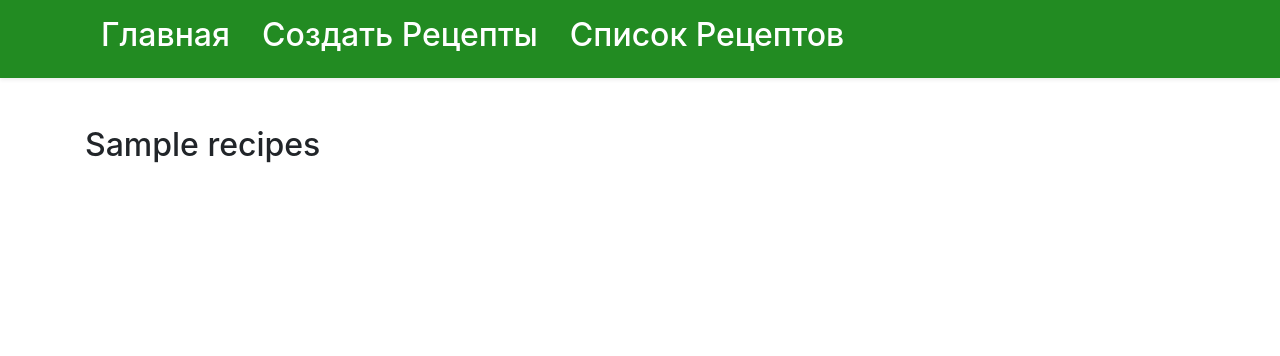
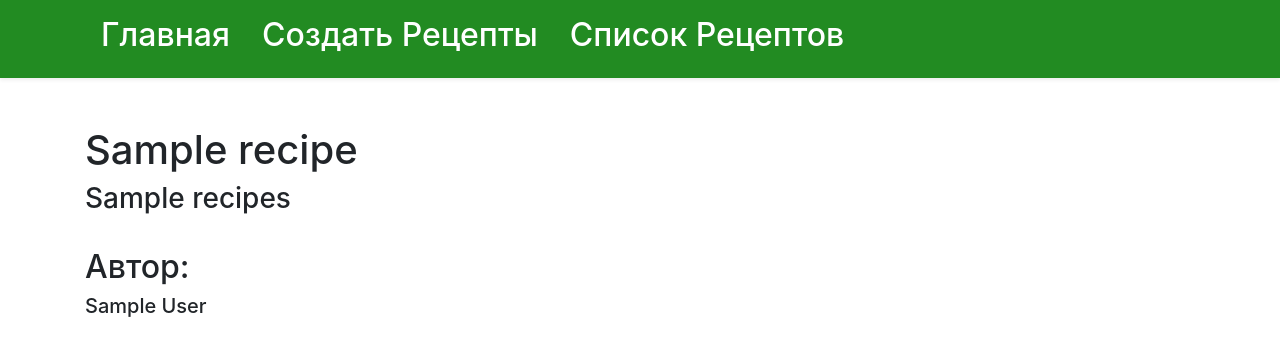
Before and after one commit to Muta-Mad/blog_recipes, a Django app: template templates/main/recipes_detail.html in a window 1280 px wide. Shown: the top 356 px of the page. Run offline with Django 3.2, Linux system fonts and the light colour scheme; the template is opened without the code that fills it: most values are stand-ins (such as "Sample title", 1, 10 or a date in 2020); some libraries are stand-ins or nearby versions.

Commit message:
well done2

```diff
--- a/main/models.py
+++ b/main/models.py
@@ -3,7 +3,7 @@ from django.db import models
 
 class Recipe(models.Model):
     title = models.CharField('Название', max_length=20)
-    recipes = models.TextField(verbose_name='Рецепт', max_length=250)
+    recipes = models.TextField(verbose_name='Рецепт')
     author = models.CharField(verbose_name='Автор', max_length=20)
 
     def __str__(self):
--- a/templates/main/recipes_detail.html
+++ b/templates/main/recipes_detail.html
@@ -1,5 +1,10 @@
 {% extends "base.html" %}
 
 {% block content %}
-  <h2>{{ recipe.recipes }}</h2>
+  <h1>{{ recipe.title }}</h1>
+  <h3>{{ recipe.recipes }}</h3>
+  <br>
+  <H2>Автор:</H2>
+  <h5>{{ recipe.author }}</h5>
+
 {% endblock %}
```
Also changed, not shown: db.sqlite3, main/migrations/0005_alter_recipe_recipes.py (added).
